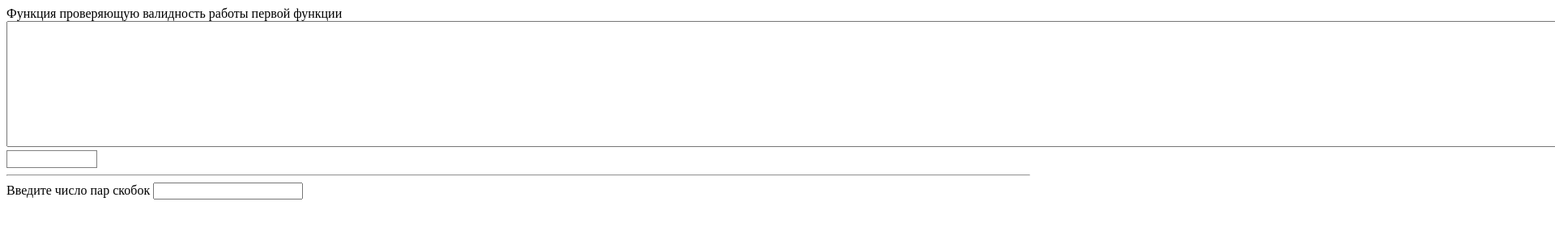
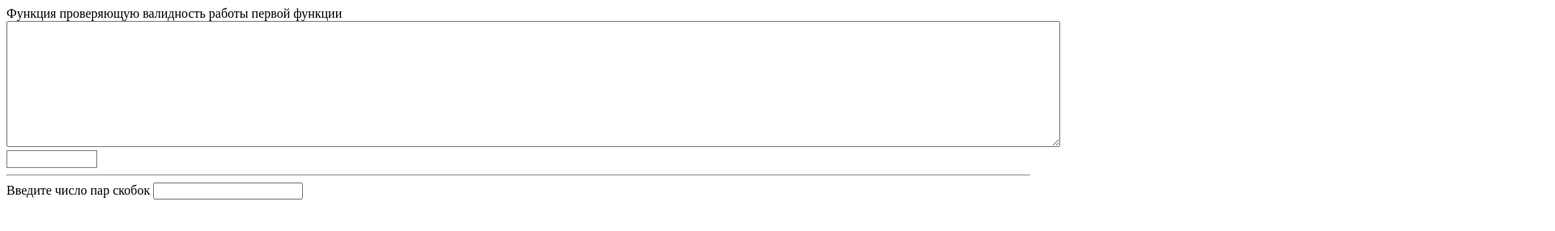
Before and after one commit to terramoud/test_task_Brackets_for_techelement, a website built with webpack: page src/index.html in a window 1280 px wide. Shown: the top 286 px of the page at 81% size, 1920 px wide, since content can reach past the window. Built offline with nearby package versions, Linux system fonts and the light colour scheme.

Commit message:
fixed check-field cols

```diff
--- a/src/index.html
+++ b/src/index.html
@@ -7,7 +7,7 @@
 </head>
 <body>
   <label class="check-field-label"> Функция проверяющую валидность работы первой функции
-    <textarea class="check-field" name="" id="check-field" cols="300" rows="10"></textarea>
+    <textarea class="check-field" name="" id="check-field" cols="160" rows="10"></textarea>
   </label>
   <div class="check-result"></div>
   <hr>
```
Also changed, not shown: dist/index.html, dist/index.js, 1 other file.
